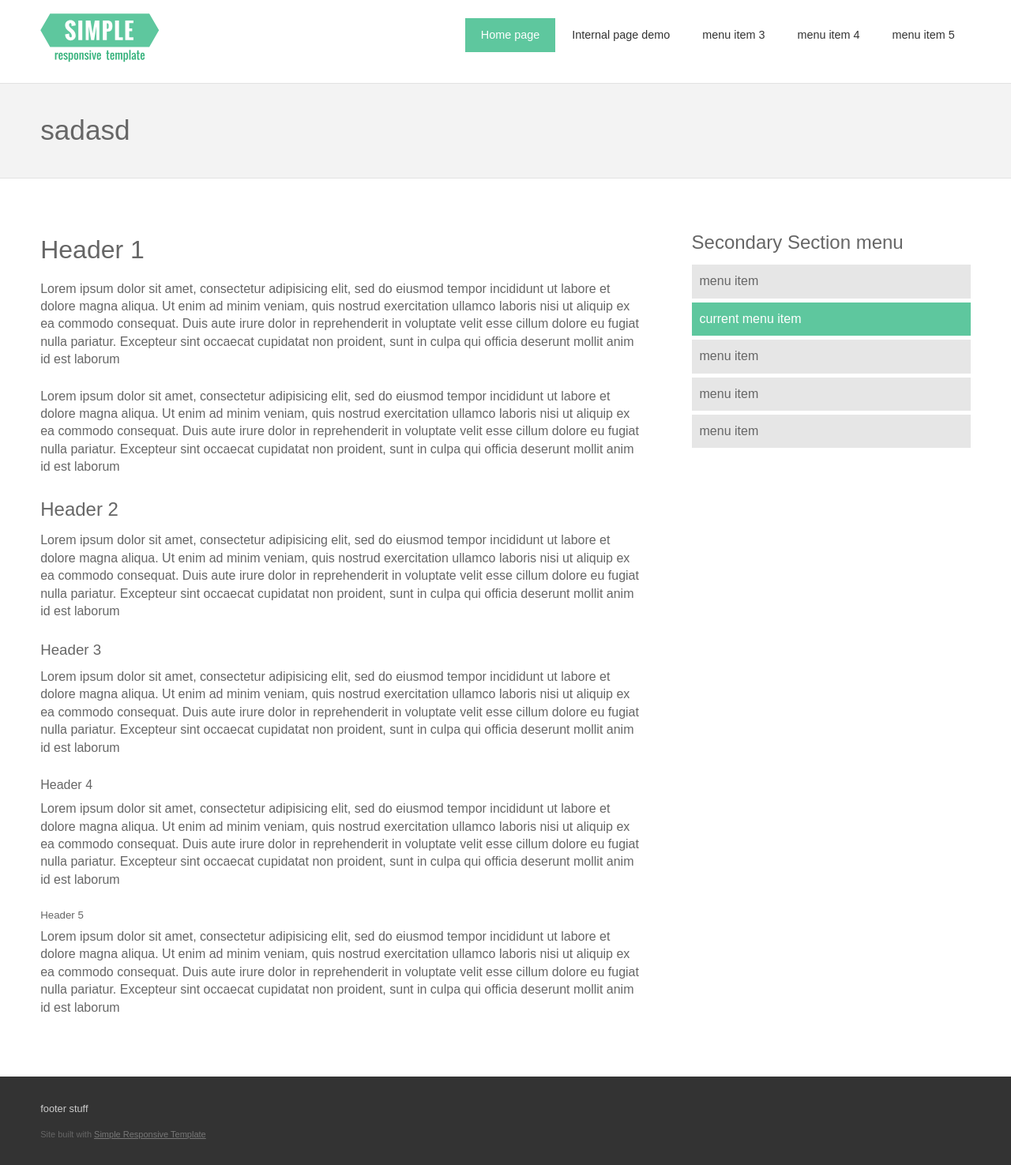
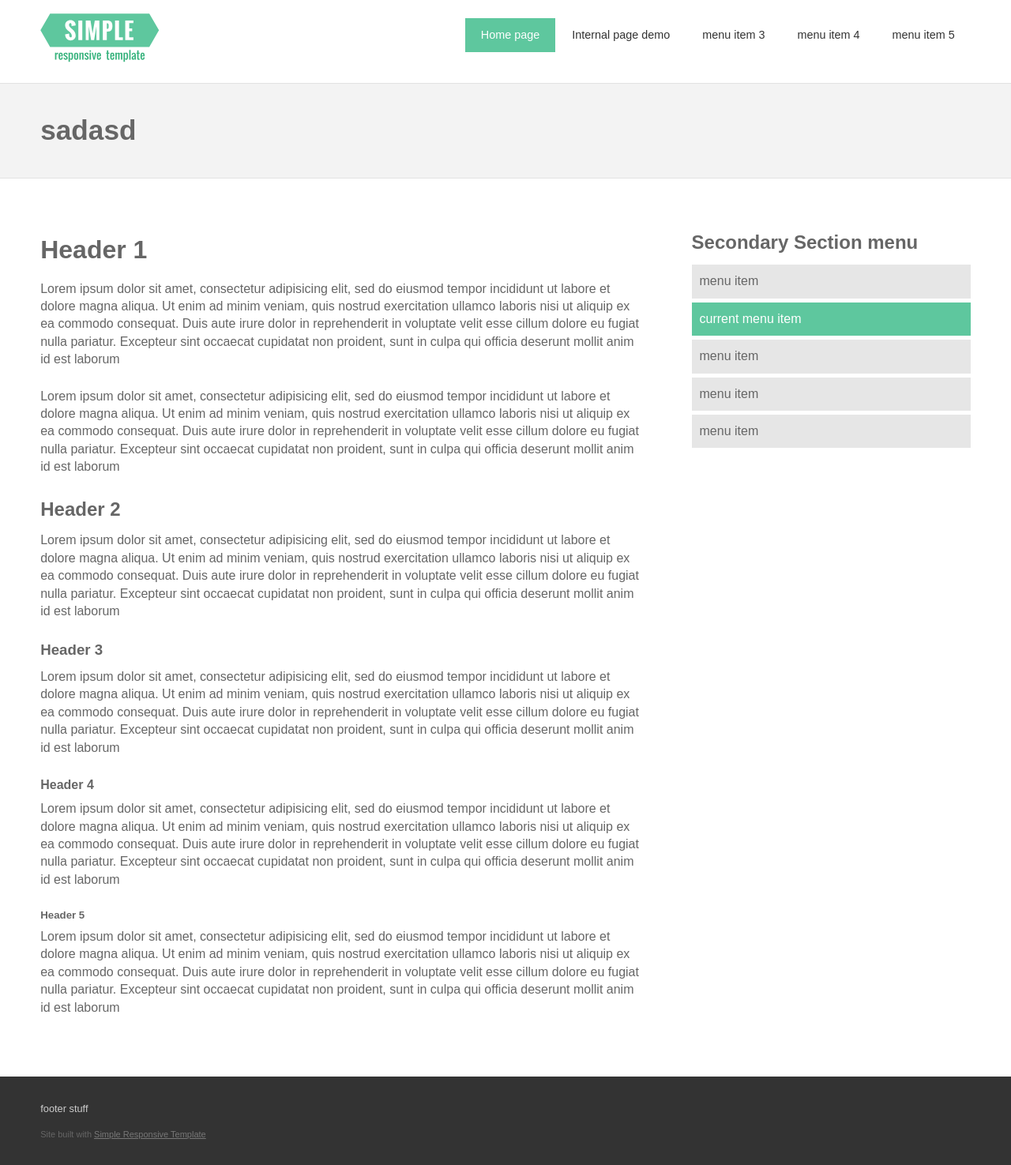
Before and after one commit to banbanbana/happybana.github.io, a Jekyll site: the page colorblocks-internal.html, which Jekyll copies as it is, in a window 1280 px wide. Shown: the whole page at 79% size. Built offline with Jekyll 4.4.1, drawn with Linux system fonts in a browser that asks for light colours; some web fonts are replaced.

Commit message:
Update colorblocks-style.css

```diff
--- a/css/colorblocks-style.css
+++ b/css/colorblocks-style.css
@@ -23,8 +23,8 @@
 	font-weight:400;
 }
 h1, h2, h3, h4, h5, h6{
-	font-weight:400;
-	font-family:'Oswald', Arial, Helvetica, sans-serif;
+	font-weight:700;
+	font-family:'Quicksand', Arial, Helvetica, sans-serif;
 	line-height:1.5em;
 	margin:.45em 0;
 	padding:0;
```
